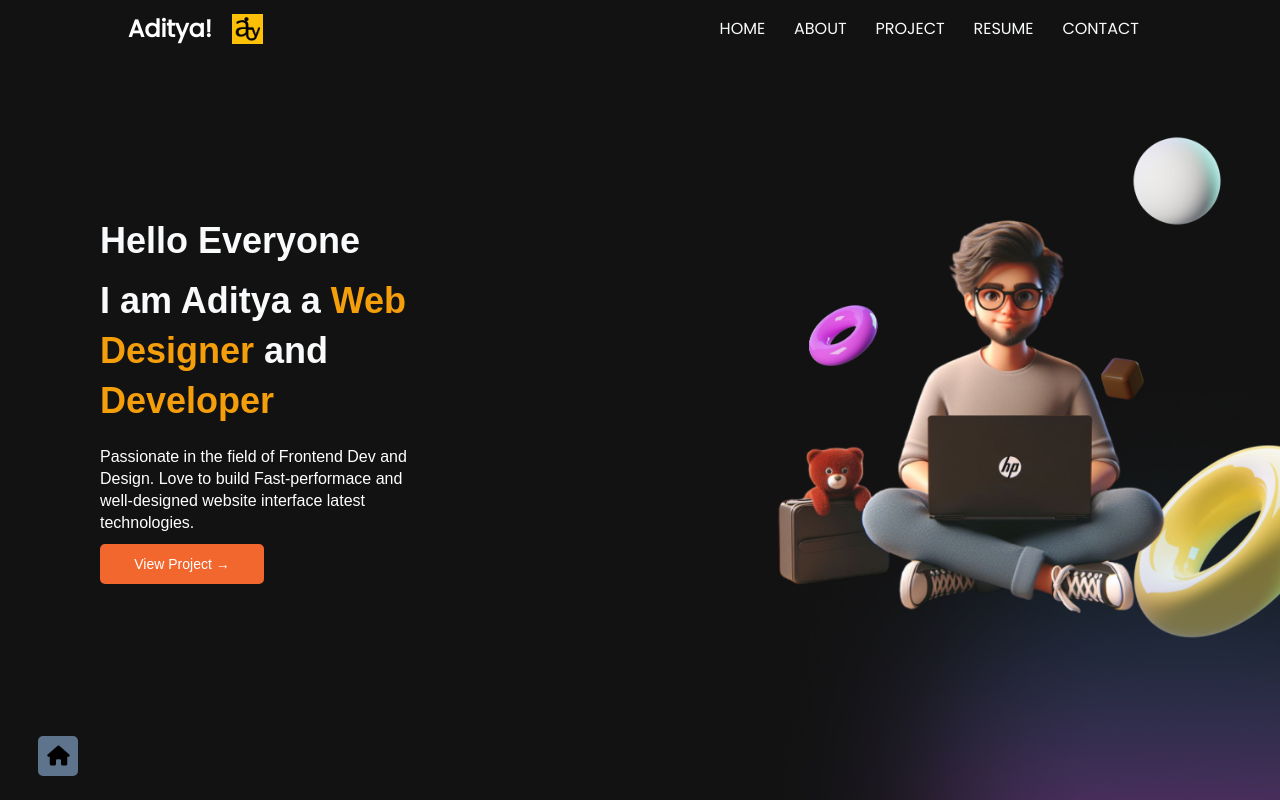
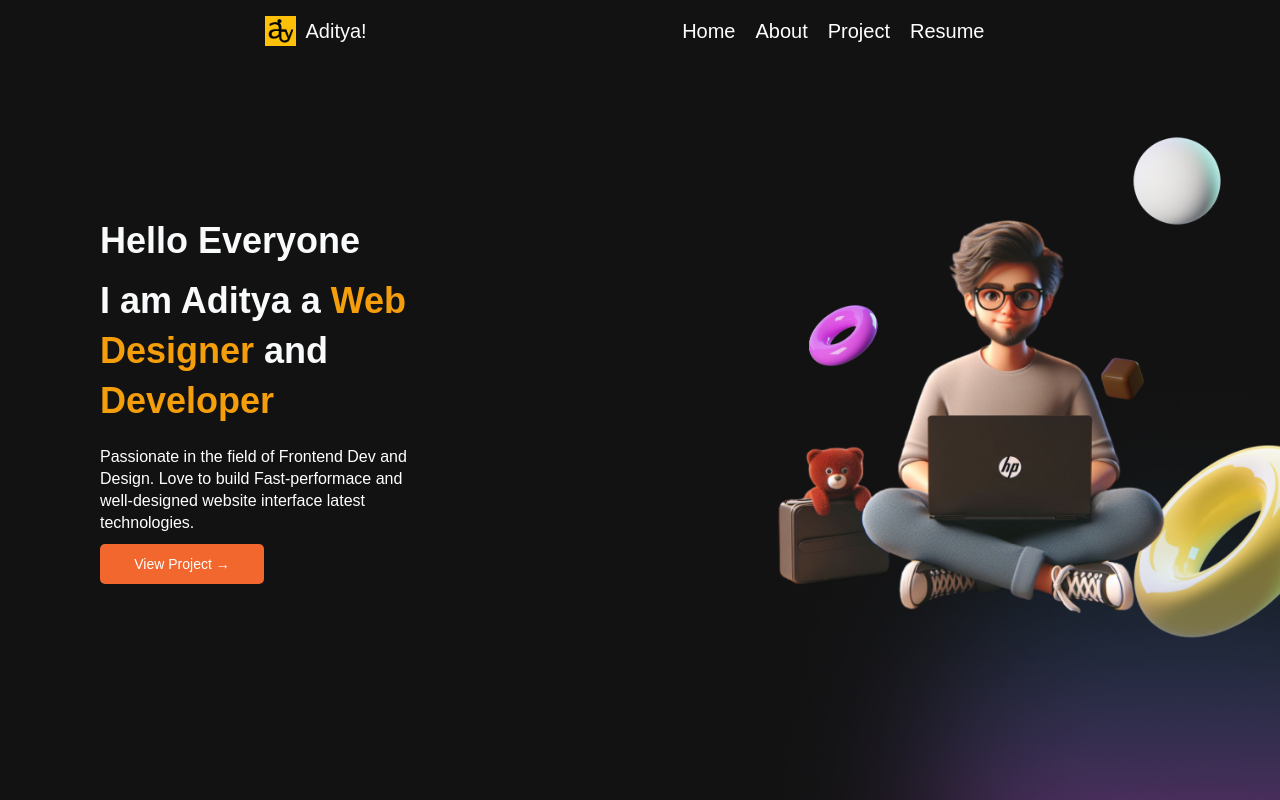
Before and after one commit to adityamishras/adityamishra, a plain HTML site: page index.html in a window 1280 px wide. Shown: the top 800 px of the page. Drawn offline with Linux system fonts and the light colour scheme; a web font is replaced by a local one.

Commit message:
Add files via upload

```diff
--- a/index.html
+++ b/index.html
@@ -17,20 +17,17 @@
 
 <body>
     <!-- header Section-->
-    <header>
-        <input type="checkbox" name="" id="toggler">
-        <label for="toggler" class="fas fa-bars"></label>
-        <a href="#" class="logo">Aditya!<span></span> <img class="logo-image" src="images/adilogo.png" alt=""></a>
-
-        <nav class="navbar">
-            <a href="#home"class="sectionlinks">home</a>
-            <a href="#about"class="sectionlinks">about</a>
-            <a href="#project" class="sectionlinks">project</a>
-            <a href="#Resume" class="sectionlinks">Resume</a>
-            <a href="#contact" class="sectionlinks">contact</a>
-        </nav>
-    </header>
-
+     <div class="header">
+        <div class="logo"><img class="imagelogo" src="images/adilogo.png" alt="">Aditya!</div>
+        <ul id="sidemenu">
+            <li class="sectionlinks"><i class="fa-solid fa-close" onclick="closemenu()"></i></li>
+            <li class="sectionlinks"><a href="#home">Home</a></li>
+            <li class="sectionlinks"><a href="#about">About</a></li>
+            <li class="sectionlinks"><a href="#">Project</a></li>
+            <li class="sectionlinks"><a href="#">Resume</a></li>
+        </ul>
+        <i class="fa-solid fa-bars" onclick="openmenu()"></i>
+     </div>
     <section id="home">
         <div class="textcontainer">
             <h2>Hello Everyone</h2>
@@ -76,7 +73,6 @@
                     <a href="#" class="viewbtn">Learn more</a>
                 </div>
             </div>
-            <button id="goToTopButton"class="fa-solid fa-house"></button>
     </section>
     <!-- project -->
     <section id="project" class="project">
@@ -150,7 +146,8 @@
         <h3>&copy; Designed and Developed by Aditya Mishra</h3>
     </div>
      </section>
-   <script src="javascript.js"></script>
+   <script src="javascript.js">
+   </script>
 </body>
 
 </html>
--- a/style.css
+++ b/style.css
@@ -17,105 +17,73 @@ html {
   overflow-x: hidden;
   background-color: #000;
 }
-#brandlogo {
-  height: 20px;
-  position: relative;
-  top: 20%;
-}
 /* header */
-header {
+.header{
+  font-size: 20px;
+  display: flex;
+  color: #f9fafb;
+  justify-content: center;
+  justify-content: space-evenly;
+  width: 100%;
   position: fixed;
   top: 0;
-  left: 0;
-  right: 0;
+  z-index: 1000;
   background: #121212;
-  padding: 11px 10%;
-  display: flex;
-  align-items: center;
-  justify-content: space-between;
-  z-index: 1000;
 }
-header .logo {
-  font-size: 24px;
-  color: #ffff;
-  font-family: "Poppins", sans-serif;
-  font-weight: bolder;
+.logo{
+  margin: 20px;
   position: relative;
 }
-header .logo .logo-image {
+.logo .imagelogo{
   height: 30px;
   position: absolute;
-  top: 3px;
-  margin-left: 20px;
+  left: -40px;
+  top: -4px;
 }
-header .navbar .sectionlinks {
-  font-size: 16px;
-  padding: 1.3rem;
-  color: #f9fafb;
-  font-family: "Poppins", sans-serif;
-  text-transform: uppercase;
+#sidemenu{
+  display: flex;
+  list-style-type: none;
+}
+#sidemenu .sectionlinks{
+  padding: 20px 0;
+}
+#sidemenu .sectionlinks a{
+  color: #fff;
+  margin: 0 10px;
+  position: relative;
+}
+#sidemenu .sectionlinks a::after{
+  content: '';
+  width: 0;
+  height: 3px;
+  position: absolute;
+  bottom: -6px;
+  left: 0px;
+  background-color: #fca311;
+  transition:0.5s;
+}
+#sidemenu .sectionlinks a:hover::after{
+  width: 100%;
+}
+.header .fa-solid{
+    display: none;
+    margin: 17px 0 0 10px;
+    font-size: 28px;
 }
 
-header .icons a {
-  font-size: 2.5rem;
-  color: #000000;
-  margin-left: 1.5rem;
-}
-#toggler {
-  display: none;
-}
-header .fa-bars {
-  font-size: 3rem;
-  color: #fff;
-  border-radius: 0.5rem;
-  padding: 0.5rem 1.5rem;
-  cursor: pointer;
-  display: none;
-}
-
-@media (max-width: 991px) {
-  html {
-    font-size: 55%;
+@media (max-width:600px) {
+  #sidemenu{
+    display: inline-block;
+    height: 100vh;
+    width: 50%;
+    position: fixed;
+    right: -350px;
+    transition: right 0.3s;
   }
-  header {
-    padding: 2rem;
+  .header .fa-solid{
+    display: block;
   }
 }
-@media (max-width: 765px) {
-  header .fa-bars {
-    display: block;
-  }
-  header .navbar {
-    position: fixed;
-    height: 100vh;
-    width: 100%;
-    top: 70px;
-    left: -100%;
-    right: 0;
-    background-color: #121212;
-  }
-  header #toggler:checked ~ .navbar {
-    left: 0;
-  }
-  header .navbar .sectionlinks {
-    margin: 1.5rem 0;
-    padding: 1.5rem;
-    background: #121212;
-    display: block;
-  }
-  header .logo .logo-image {
-    height: 24px;
-    position: absolute;
-    top: 6px;
-    right: 114%;
-    margin-left: 20px;
-  }
-  script{
-    display: none;
-  }
-
-}
-
 #home {
   height: 100vh;
   display: flex;
@@ -301,17 +269,7 @@ span {
   background: #333;
   color: #fff;
 }
-#goToTopButton{
-  height: 40px;
-  width: 40px;
-  position: fixed;
-  left: 3%;
-  bottom: 3%;
-  background: #5e738c;
-  border: none;
-  border-radius: 5px;
-  font-size: 20px;
-}
+
 @media (max-width: 1180px) {
   .about .row .text-container {
     display: inline;
```
